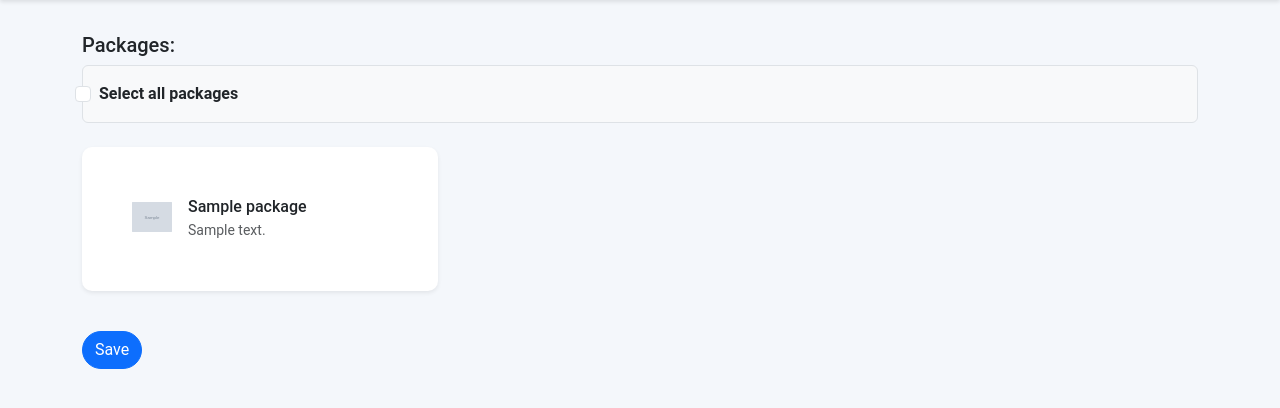
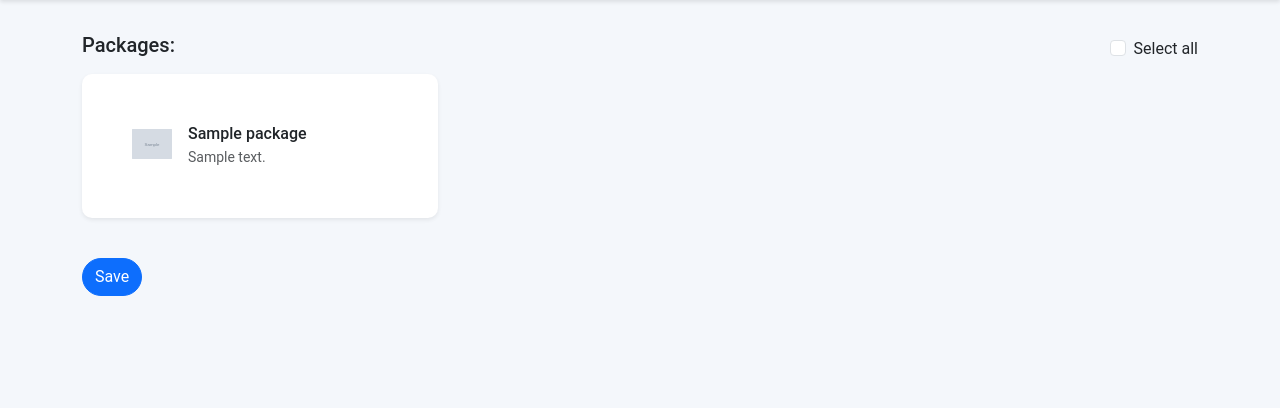
Before and after one commit to dev-fYnn/Winget-Repo, a Python web app: template Modules/Clients/templates/index_clients_blacklist.html in a window 1280 px wide. Shown: the part 79-487 px from the top of the page. Run offline with Jinja, Linux system fonts and the light colour scheme; the template is opened without the code that fills it: most values are stand-ins (such as "Sample title", 1, 10 or a date in 2020); grey boxes marked "Sample" are stand-in pictures.

Commit message:
Client - Package Blacklist Package Logo integration
Buggfixes + Improvments

```diff
--- a/Modules/Clients/Clients.py
+++ b/Modules/Clients/Clients.py
@@ -99,4 +99,9 @@ def blacklist(client_id, auth_token):
     packages = db.get_All_Packages()
     blacklisted_packages = db.get_Blacklist_for_client(auth_token)
     del db
+
+    if len(packages) == 0:
+        flash("No packages found!", "error")
+        return redirect(url_for('client_bp.index'))
+
     return render_template('index_clients_blacklist.html', client=client, packages=packages, blacklisted_packages=blacklisted_packages)
--- a/Modules/Clients/templates/index_clients_blacklist.html
+++ b/Modules/Clients/templates/index_clients_blacklist.html
@@ -18,13 +18,12 @@
     <div class="container">
         <form action="{{ url_for('client_bp.blacklist', client_id=client.UID, auth_token=client.TOKEN) }}" method="POST">
             <div class="mb-4">
-                <h5>Packages:</h5>
-
-                <div class="form-check border rounded p-3 mb-4 bg-light">
-                    <input class="form-check-input" type="checkbox" id="select_all">
-                    <label class="form-check-label fw-bold" for="select_all">
-                        Select all packages
-                    </label>
+                <div class="d-flex justify-content-between align-items-center mb-3">
+                    <h5 class="mb-0">Packages:</h5>
+                    <div id="select_group">
+                        <input class="form-check-input align-middle" type="checkbox" id="select_all">
+                        <label class="form-check-label ms-1 align-middle" for="select_all">Select all</label>
+                    </div>
                 </div>
 
                 <div class="row">
@@ -102,6 +101,14 @@
         .card-text {
             margin: 0;
         }
+
+        #select_group {
+            transform: translateY(3px);
+        }
+
+        #select_all {
+            transform: translateY(-3px);
+        }
     </style>
 
     <script>
--- a/Modules/Database/Database.py
+++ b/Modules/Database/Database.py
@@ -255,6 +255,7 @@ class SQLiteDatabase:
         self.db_commit()
 
     def delete_Package(self, package_id: str):
+        self.__cursor.execute("""DELETE FROM tbl_CLIENTS_PACKAGES_BLACKLIST WHERE PACKAGE_ID = ?""", (package_id,))
         self.__cursor.execute("""DELETE FROM tbl_PACKAGES WHERE PACKAGE_ID = ?""", (package_id,))
 
     def delete_Package_Version(self, version_uid: str):
--- a/Modules/Winget/winget_Routes.py
+++ b/Modules/Winget/winget_Routes.py
@@ -62,7 +62,7 @@ def get_package_manifest(package_id):
     client_auth_token = get_Auth_Token_from_Header(request.headers)
     version = request.args.get("Version")
     result = generate_Installer_Manifest(package_id, version, client_auth_token)
-    return jsonify({"Data": result})
+    return jsonify(result)
 
 
 @winget_routes.route('/manifestSearch', methods=['POST'])
```
Also changed, not shown: Modules/UI/UI.py (+4 -4 lines), Modules/UI/templates/index_edit_package.html (+17 -2 lines), Modules/Winget/Functions.py (+4 -4 lines), Modules/Database/Database.db, static/images/Logos/dummy.png (added).
